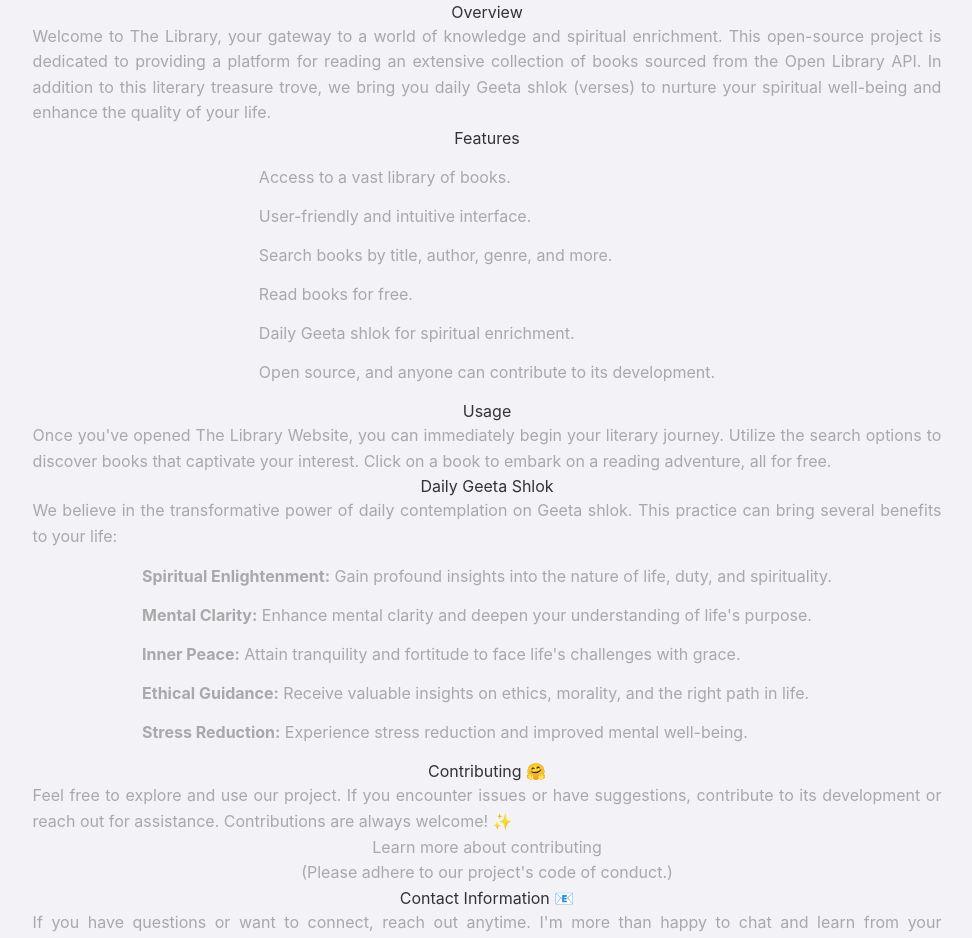
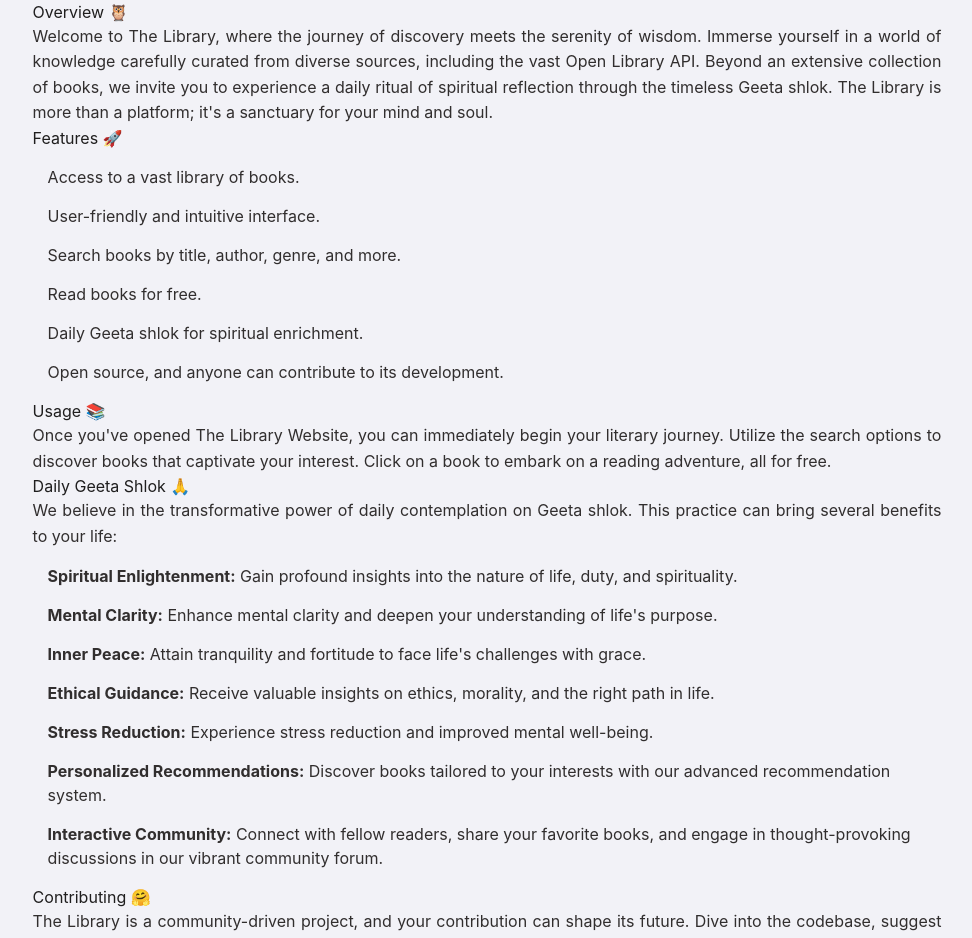
Before and after one commit to ajaynegi45/LibraryMan, a React (Vite) app: page /about in a window 1280 px wide. Shown: the part 170-1108 px from the top of the page, without its empty margins (153-1125 px from the left). Built offline with nearby package versions, Linux system fonts and the light colour scheme; no server answers.

Commit message:
Added the required css and content changes

```diff
--- a/src/assets/styles/About.css
+++ b/src/assets/styles/About.css
@@ -4,29 +4,44 @@
   padding: 2%;
 }
 
-h1, h2 {
-  color: #333;
+h1,
+h2 {
+  color: #1f1e1e;
+}
+
+a {
+  color: #0066CC;
+  text-decoration: none;
 }
 
 p {
   line-height: 1.6;
+  color: #312e2e;
 }
 
 section {
   display: flex;
   flex-direction: column;
+  align-items: flex-start;
+  text-align: left;
+  justify-content: left;
+}
+
+.about-title {
   align-items: center;
   justify-content: center;
+  text-align: center;
 }
 
 section p {
-  align-items: center;
-  justify-content: center;
+  align-items: right;
+  justify-content: right;
   text-align: justify;
 }
 
 ul {
   text-align: left;
+  color: #312e2e;
 }
 
 ul li {
--- a/src/pages/About.jsx
+++ b/src/pages/About.jsx
@@ -8,22 +8,23 @@
       <Navbar />
       <div className="about-container">
         <div style={{ marginTop: "120px" }}></div>
-        <h1>About The Library</h1>
+        <h1 className="about-title">About The Library</h1>
 
         <section className="overview-section">
-          <h2>Overview</h2>
+          <h2>Overview 🦉</h2>
           <p>
-            Welcome to The Library, your gateway to a world of knowledge and
-            spiritual enrichment. This open-source project is dedicated to
-            providing a platform for reading an extensive collection of books
-            sourced from the Open Library API. In addition to this literary
-            treasure trove, we bring you daily Geeta shlok (verses) to nurture
-            your spiritual well-being and enhance the quality of your life.
+            Welcome to The Library, where the journey of discovery meets the
+            serenity of wisdom. Immerse yourself in a world of knowledge
+            carefully curated from diverse sources, including the vast Open
+            Library API. Beyond an extensive collection of books, we invite you
+            to experience a daily ritual of spiritual reflection through the
+            timeless Geeta shlok. The Library is more than a platform; it&apos;s
+            a sanctuary for your mind and soul.
           </p>
         </section>
 
         <section className="features-section">
-          <h2>Features</h2>
+          <h2>Features 🚀</h2>
           <ul>
             <li>Access to a vast library of books.</li>
             <li>User-friendly and intuitive interface.</li>
@@ -35,7 +36,7 @@
         </section>
 
         <section className="usage-section">
-          <h2>Usage</h2>
+          <h2>Usage 📚</h2>
           <p>
             Once you&apos;ve opened The Library Website, you can immediately
             begin your literary journey. Utilize the search options to discover
@@ -45,7 +46,7 @@
         </section>
 
         <section className="geeta-section">
-          <h2>Daily Geeta Shlok</h2>
+          <h2>Daily Geeta Shlok 🙏</h2>
           <p>
             We believe in the transformative power of daily contemplation on
             Geeta shlok. This practice can bring several benefits to your life:
@@ -71,22 +72,31 @@
               <strong>Stress Reduction:</strong> Experience stress reduction and
               improved mental well-being.
             </li>
+            <li>
+              <strong>Personalized Recommendations:</strong> Discover books
+              tailored to your interests with our advanced recommendation
+              system.
+            </li>
+            <li>
+              <strong>Interactive Community:</strong> Connect with fellow
+              readers, share your favorite books, and engage in
+              thought-provoking discussions in our vibrant community forum.
+            </li>
           </ul>
         </section>
 
         <section className="contributing-section">
           <h2>Contributing 🤗</h2>
           <p>
-            Feel free to explore and use our project. If you encounter issues or
-            have suggestions, contribute to its development or reach out for
-            assistance. Contributions are always welcome! ✨
+            The Library is a community-driven project, and your contribution can
+            shape its future. Dive into the codebase, suggest new features, or
+            lend a helping hand to fellow contributors. Your ideas matter, and
+            together, we can build a reading haven for everyone! ✨
           </p>
           <p>
-            <a href="link-to-contributing.md">Learn more about contributing</a>
-          </p>
-          <p>
-            (Please adhere to our project&apos;s{" "}
-            <a href="link-to-code_of_conduct.md">code of conduct</a>.)
+            <a href="https://github.com/ajaynegi45/Library#contributing-">
+              Learn more about contributing...
+            </a>
           </p>
         </section>
 
@@ -98,7 +108,7 @@
           </p>
           <p>
             <strong>Email:</strong>{" "}
-            <a href="mailto:your.email@example.com">Contact Me</a>
+            <a href="mailto:contact@ajaynegi.co">Contact Me</a>
           </p>
         </section>
 
```
